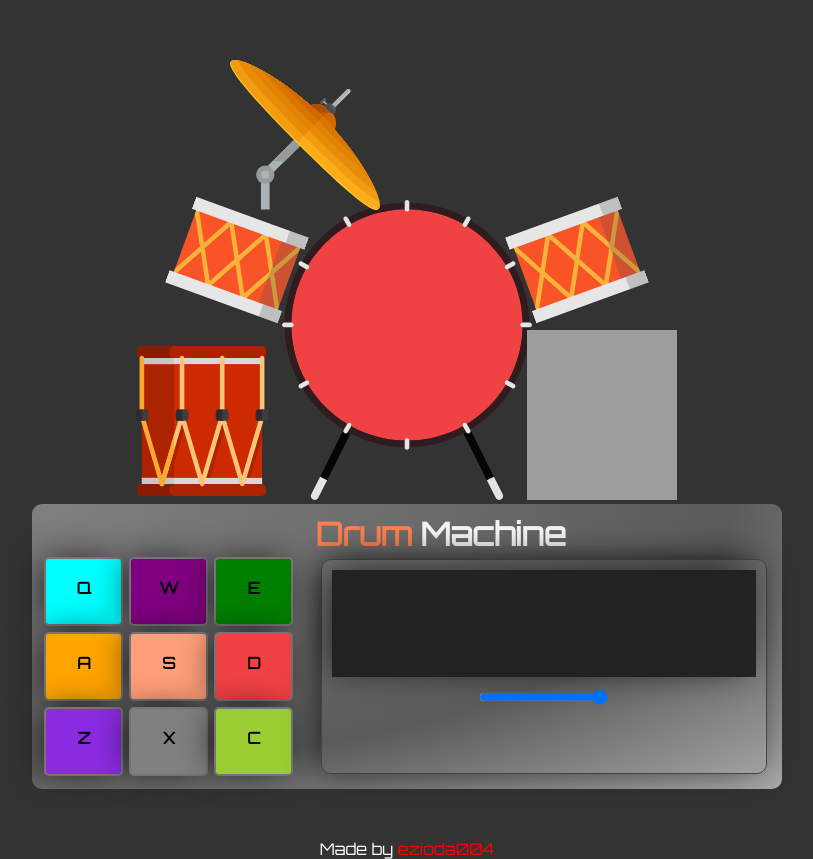
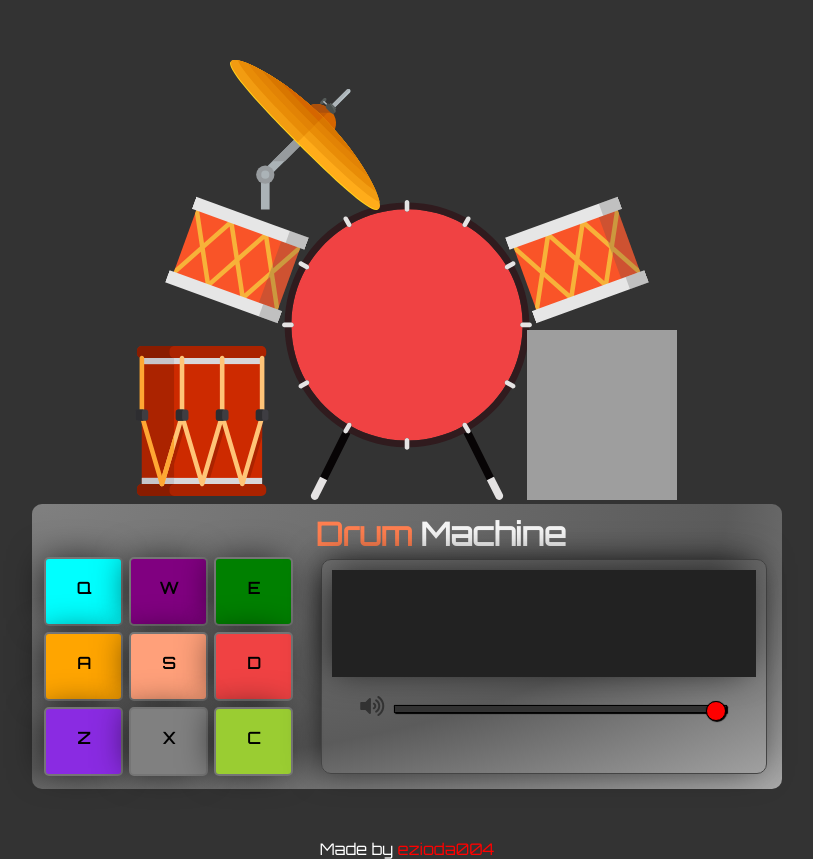
Before and after one commit to ezioda004/Drum-Machine, a React (Create React App) app: page / in a window 1280 px wide. Shown: the whole page, without its empty margins (233-1046 px from the left). Built offline with nearby package versions, Linux system fonts and the light colour scheme; grey boxes are pictures that could not be loaded; a web font is replaced by a local one.

Commit message:
feat: added volume slider styles

```diff
--- a/public/index.html
+++ b/public/index.html
@@ -3,6 +3,7 @@
   <head>
     <meta charset="utf-8">
     <link rel="shortcut icon" href="%PUBLIC_URL%/favicon.ico">
+    <link rel="stylesheet" href="https://use.fontawesome.com/releases/v5.4.1/css/all.css">
     <meta name="viewport" content="width=device-width, initial-scale=1, shrink-to-fit=no">
     <meta name="theme-color" content="#000000">
     <!--
@@ -19,7 +20,7 @@
       work correctly both with client-side routing and a non-root public URL.
       Learn how to configure a non-root public URL by running `npm run build`.
     -->
-    <title>React App</title>
+    <title>Drum Machine</title>
   </head>
   <body>
     <noscript>
--- a/src/Components/Display/Display.css
+++ b/src/Components/Display/Display.css
@@ -39,6 +39,78 @@
   box-shadow: -5px -2px 35px -6px rgba(0, 0, 0, 0.75);
 }
 
+#display .screen i {
+  margin-right: 10px;
+  color: #333;
+}
+
+#display .screen #vol {
+  background: black;
+  color: red;
+}
+
+#display .screen input[type=range] {
+  -webkit-appearance: none;
+  margin: 18px 0;
+  width: 75%;
+}
+
+#display .screen input[type=range]:focus {
+  outline: none;
+}
+
+#display .screen input[type=range]::-webkit-slider-runnable-track {
+  width: 100%;
+  height: 8.4px;
+  cursor: pointer;
+  animate: 0.2s;
+  -webkit-box-shadow: 1px 1px 1px #000000, 0px 0px 1px #0d0d0d;
+          box-shadow: 1px 1px 1px #000000, 0px 0px 1px #0d0d0d;
+  background: #333;
+  border-radius: 1.3px;
+  border: 0.2px solid #010101;
+}
+
+#display .screen input[type=range]::-webkit-slider-thumb {
+  -webkit-box-shadow: 1px 1px 1px #000000, 0px 0px 1px #0d0d0d;
+          box-shadow: 1px 1px 1px #000000, 0px 0px 1px #0d0d0d;
+  border: 1px solid #000000;
+  height: 20px;
+  width: 20px;
+  border-radius: 50%;
+  background: red;
+  cursor: pointer;
+  -webkit-appearance: none;
+  margin-top: -5px;
+  -webkit-transition: all 0.25s;
+  transition: all 0.25s;
+}
+
+#display .screen input[type=range]::-webkit-slider-thumb:hover {
+  background: white;
+}
+
+#display .screen input[type=range]::-moz-range-thumb {
+  box-shadow: 1px 1px 1px #000000, 0px 0px 1px #0d0d0d;
+  border: 1px solid #000000;
+  height: 36px;
+  width: 16px;
+  border-radius: 3px;
+  background: #ffffff;
+  cursor: pointer;
+}
+
+#display .screen input[type=range]::-ms-track {
+  width: 100%;
+  height: 8.4px;
+  cursor: pointer;
+  animate: 0.2s;
+  background: transparent;
+  border-color: transparent;
+  border-width: 16px 0;
+  color: transparent;
+}
+
 #display .screen .inside {
   margin: 10px;
   height: 50%;
--- a/src/Components/Display/Display.js
+++ b/src/Components/Display/Display.js
@@ -1,5 +1,6 @@
 import React, { Component } from "react";
 import "./Display.css";
+
 class Display extends Component {
   state = {
     currVolume: 100
@@ -24,9 +25,10 @@ class Display extends Component {
             <h2>{this.props.name}</h2>
           </div>
           <div className="volume">
+          <i className="fas fa-volume-up fa-lg"></i>
             <input
               type="range"
-              id="start"
+              id="vol"
               name="volume"
               min="0"
               max="100"
--- a/src/Components/Display/Display.scss
+++ b/src/Components/Display/Display.scss
@@ -28,6 +28,68 @@
     -webkit-box-shadow: -5px -2px 35px -6px rgba(0, 0, 0, 0.75);
     -moz-box-shadow: -5px -2px 35px -6px rgba(0, 0, 0, 0.75);
     box-shadow: -5px -2px 35px -6px rgba(0, 0, 0, 0.75);
+    i {
+        margin-right: 10px;
+        color: #333;
+    }
+    #vol {
+        background: black;
+        color: red;
+    }
+    input[type=range] {
+        -webkit-appearance: none;
+        margin: 18px 0;
+        width: 75%;
+
+      }
+      input[type=range]:focus {
+        outline: none;
+      }
+      input[type=range]::-webkit-slider-runnable-track {
+        width: 100%;
+        height: 8.4px;
+        cursor: pointer;
+        animate: 0.2s;
+        box-shadow: 1px 1px 1px #000000, 0px 0px 1px #0d0d0d;
+        background: #333;
+        border-radius: 1.3px;
+        border: 0.2px solid #010101;
+      }
+      input[type=range]::-webkit-slider-thumb {
+        box-shadow: 1px 1px 1px #000000, 0px 0px 1px #0d0d0d;
+        border: 1px solid #000000;
+        height: 20px;
+        width: 20px;
+        border-radius: 50%;
+        background: red;
+        cursor: pointer;
+        -webkit-appearance: none;
+        margin-top: -5px;
+        transition: all 0.25s;
+      }
+      input[type=range]::-webkit-slider-thumb:hover {
+          background: white;
+      }
+
+      input[type=range]::-moz-range-thumb {
+        box-shadow: 1px 1px 1px #000000, 0px 0px 1px #0d0d0d;
+        border: 1px solid #000000;
+        height: 36px;
+        width: 16px;
+        border-radius: 3px;
+        background: #ffffff;
+        cursor: pointer;
+      }
+      input[type=range]::-ms-track {
+        width: 100%;
+        height: 8.4px;
+        cursor: pointer;
+        animate: 0.2s;
+        background: transparent;
+        border-color: transparent;
+        border-width: 16px 0;
+        color: transparent;
+      }
     .inside {
       margin: 10px;
       height: 50%;
```
Also changed, not shown: 1 other file (tests, documents, lock files or other folders).
